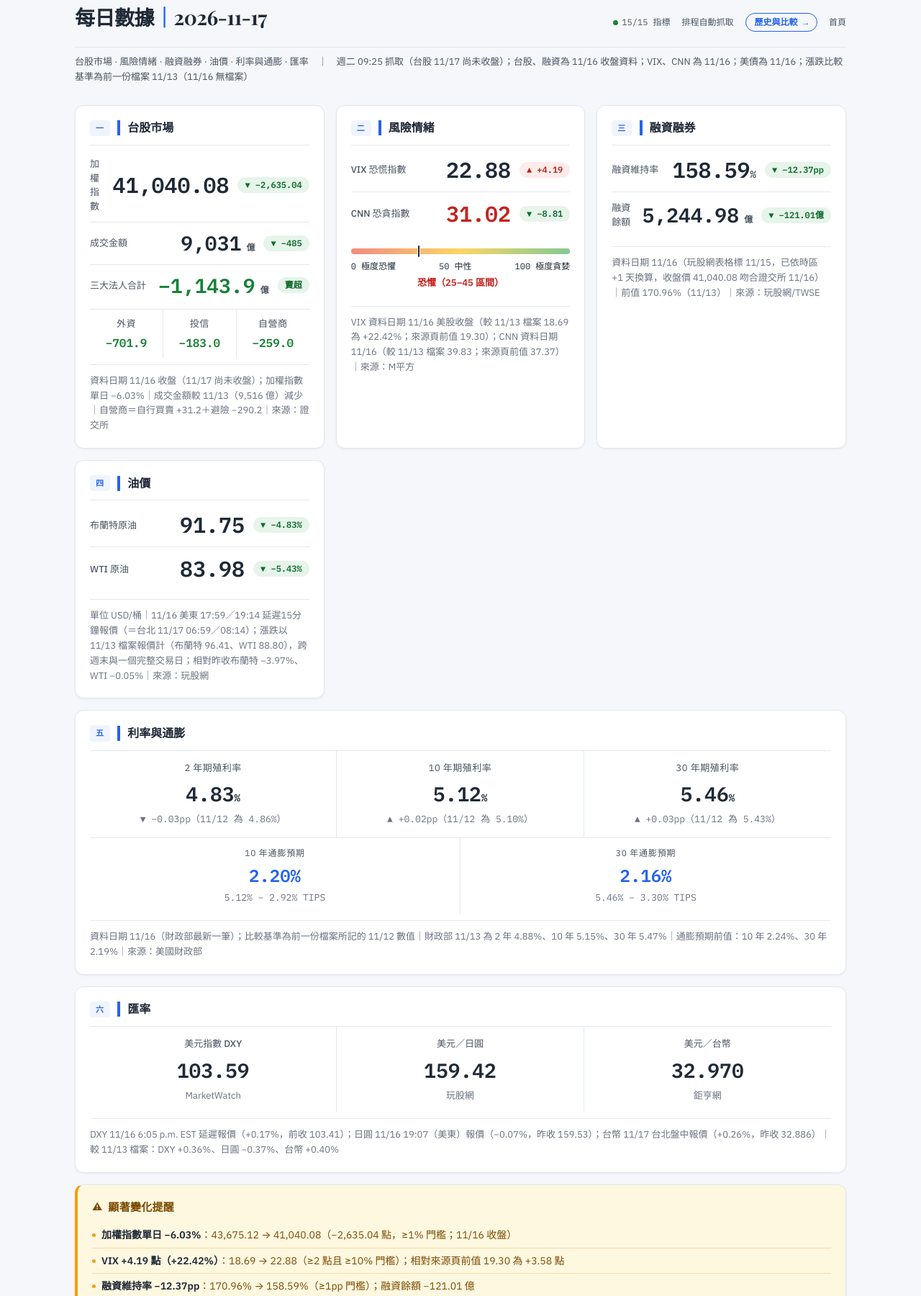
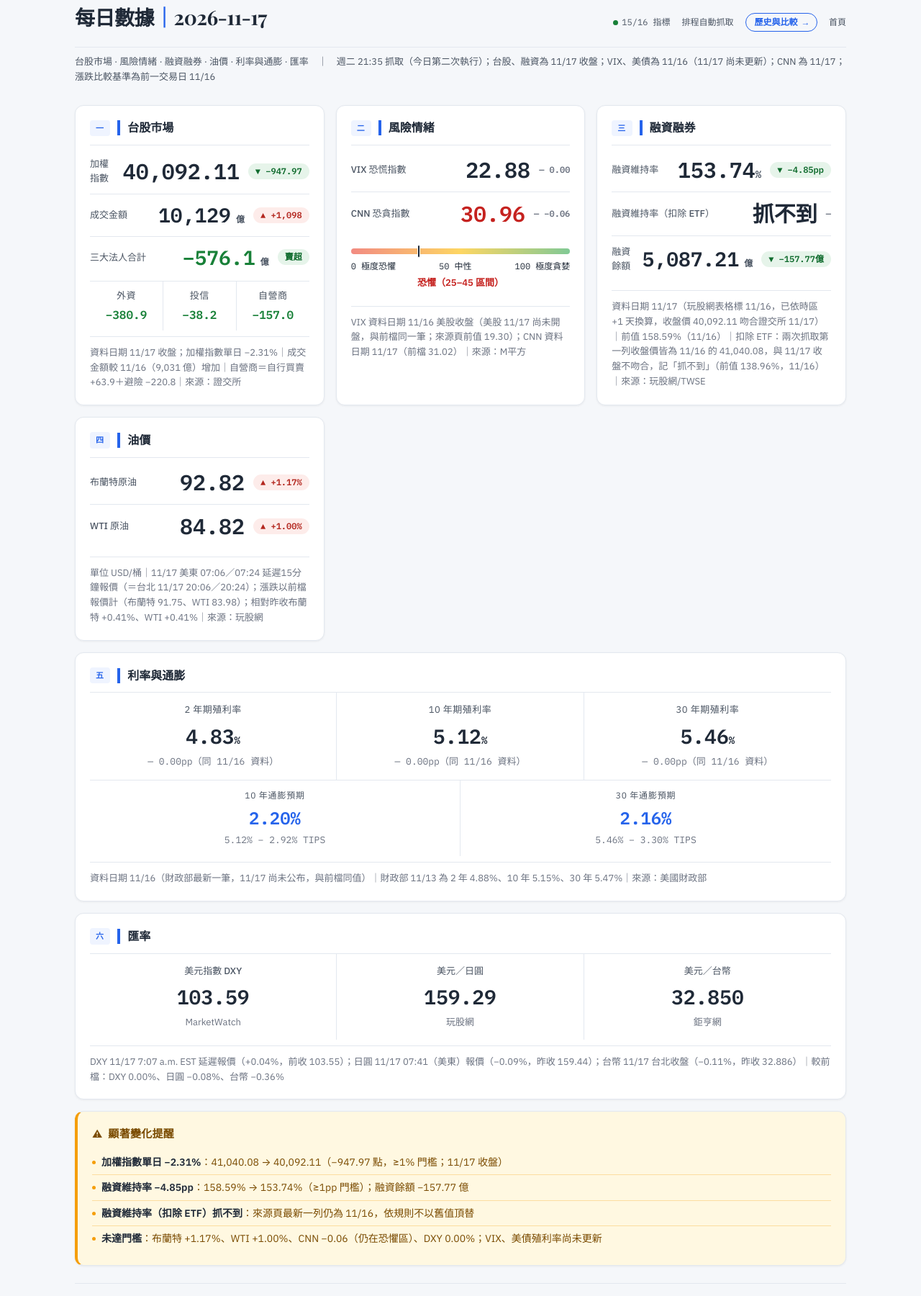
Before and after one commit to LiaoPeiTing/patty-daily-dashboard, a plain HTML site: page macro-dashboard.html in a window 1280 px wide. Shown: the part 29-1829 px from the top of the page at 72% size. Drawn offline with nearby package versions, Linux system fonts and the light colour scheme.

Commit message:
update: 2026-11-17 macro dashboard

```diff
--- a/data/history.json
+++ b/data/history.json
@@ -1,5 +1,5 @@
 [
-{"date": "2026-09-11", "taiex": 46940.0, "turnover": 7507.0, "inst_total": -487.5, "foreign": -383.3, "trust": 33.5, "dealer": -137.6, "vix": 17.84, "cnn": 33.26, "margin_ratio": 189.27, "margin_balance": 5919.0, "brent": 107.96, "wti": 102.41, "y2": 4.56, "y10": 4.95, "y30": 5.37, "be10": 2.4, "be30": 2.32, "dxy": 99.16, "usdjpy": 154.33, "usdtwd": 31.665, "margin_ratio_ex_etf": null, "tw_date": "2026-09-10", "tw_date_src": "inferred"},
+{"date": "2026-09-11", "taiex": 46940.0, "turnover": 7507.0, "inst_total": -487.5, "foreign": -383.3, "trust": 33.5, "dealer": -137.6, "vix": 17.84, "cnn": 33.26, "margin_ratio": 189.27, "margin_balance": 5919.0, "brent": 107.96, "wti": 102.41, "y2": 4.56, "y10": 4.95, "y30": 5.37, "be10": 2.4, "be30": 2.32, "dxy": 99.16, "usdjpy": 154.33, "usdtwd": 31.665, "margin_ratio_ex_etf": null, "tw_date": "2026-09-10", "tw_date_src": "verified"},
 {"date": "2026-09-13", "taiex": 46185.0, "turnover": 7622.0, "inst_total": -1112.6, "foreign": -892.7, "trust": 82.1, "dealer": -302.0, "vix": 15.84, "cnn": 33.34, "margin_ratio": 184.97, "margin_balance": 5879.0, "brent": 104.47, "wti": 99.99, "y2": 4.63, "y10": 4.96, "y30": 5.35, "be10": 2.36, "be30": 2.28, "dxy": 99.1, "usdjpy": 153.52, "usdtwd": 31.638, "margin_ratio_ex_etf": null, "tw_date": "2026-09-11", "tw_date_src": "verified"},
 {"date": "2026-09-14", "taiex": 45863.0, "turnover": 6653.0, "inst_total": -483.6, "foreign": -369.6, "trust": 37.0, "dealer": -150.9, "vix": 15.84, "cnn": 33.34, "margin_ratio": 183.33, "margin_balance": 5839.0, "brent": 108.75, "wti": 103.62, "y2": 4.63, "y10": 4.96, "y30": 5.35, "be10": 2.36, "be30": 2.28, "dxy": 99.61, "usdjpy": 154.89, "usdtwd": 31.688, "margin_ratio_ex_etf": null, "tw_date": "2026-09-14", "tw_date_src": "inferred"},
 {"date": "2026-09-15", "taiex": 45511.0, "turnover": 6347.0, "inst_total": -789.0, "foreign": -627.0, "trust": -19.9, "dealer": -142.1, "vix": 17.1, "cnn": 30.63, "margin_ratio": 180.31, "margin_balance": 5822.0, "brent": 107.31, "wti": 103.29, "y2": 4.67, "y10": 5.0, "y30": 5.36, "be10": 2.38, "be30": 2.29, "dxy": 99.58, "usdjpy": 154.96, "usdtwd": 31.848, "margin_ratio_ex_etf": null, "tw_date": "2026-09-15", "tw_date_src": "inferred"},
@@ -36,5 +36,6 @@
 {"date": "2026-11-10", "taiex": 42711.92, "turnover": 10340.0, "inst_total": -117.6, "foreign": -341.2, "trust": 398.9, "dealer": -175.4, "vix": 19.92, "cnn": 31.69, "margin_ratio": 168.2, "margin_balance": 5366.79, "brent": 90.43, "wti": 85.41, "y2": 4.56, "y10": 4.88, "y30": 5.26, "be10": 2.22, "be30": 2.18, "dxy": 101.77, "usdjpy": 158.24, "usdtwd": 32.865, "margin_ratio_ex_etf": 145.32, "tw_date": "2026-11-10", "tw_date_src": "verified"},
 {"date": "2026-11-12", "taiex": 43091.87, "turnover": 10568.0, "inst_total": 53.4, "foreign": -6.8, "trust": 125.7, "dealer": -65.4, "vix": 17.48, "cnn": 36.97, "margin_ratio": 167.5, "margin_balance": 5334.75, "brent": 91.96, "wti": 85.76, "y2": 4.73, "y10": 4.98, "y30": 5.35, "be10": 2.2, "be30": 2.18, "dxy": 102.93, "usdjpy": 159.62, "usdtwd": 32.889, "margin_ratio_ex_etf": 146.22, "tw_date": "2026-11-12", "tw_date_src": "verified"},
 {"date": "2026-11-13", "taiex": 43675.12, "turnover": 9516.0, "inst_total": 452.7, "foreign": 288.4, "trust": 95.4, "dealer": 68.9, "vix": 18.69, "cnn": 39.83, "margin_ratio": 170.96, "margin_balance": 5365.99, "brent": 96.41, "wti": 88.8, "y2": 4.86, "y10": 5.1, "y30": 5.43, "be10": 2.24, "be30": 2.19, "dxy": 103.22, "usdjpy": 160.02, "usdtwd": 32.838, "margin_ratio_ex_etf": 149.75, "tw_date": "2026-11-13", "tw_date_src": "verified"},
-{"date": "2026-11-17", "taiex": 41040.08, "turnover": 9031.0, "inst_total": -1143.9, "foreign": -701.9, "trust": -183.0, "dealer": -259.0, "vix": 22.88, "cnn": 31.02, "margin_ratio": 158.59, "margin_balance": 5244.98, "brent": 91.75, "wti": 83.98, "y2": 4.83, "y10": 5.12, "y30": 5.46, "be10": 2.2, "be30": 2.16, "dxy": 103.59, "usdjpy": 159.42, "usdtwd": 32.97, "margin_ratio_ex_etf": 138.96, "tw_date": "2026-11-16", "tw_date_src": "verified"}
+{"date": "2026-11-17", "taiex": 41040.08, "turnover": 9031.0, "inst_total": -1143.9, "foreign": -701.9, "trust": -183.0, "dealer": -259.0, "vix": 22.88, "cnn": 31.02, "margin_ratio": 158.59, "margin_balance": 5244.98, "brent": 91.75, "wti": 83.98, "y2": 4.83, "y10": 5.12, "y30": 5.46, "be10": 2.2, "be30": 2.16, "dxy": 103.59, "usdjpy": 159.42, "usdtwd": 32.97, "margin_ratio_ex_etf": 138.96, "tw_date": "2026-11-16", "tw_date_src": "verified"},
+{"date": "2026-11-17", "taiex": 40092.11, "turnover": 10129, "inst_total": -576.1, "foreign": -380.9, "trust": -38.2, "dealer": -157, "vix": 22.88, "cnn": 30.96, "margin_ratio": 153.74, "margin_balance": 5087.21, "brent": 92.82, "wti": 84.82, "y2": 4.83, "y10": 5.12, "y30": 5.46, "be10": 2.2, "be30": 2.16, "dxy": 103.59, "usdjpy": 159.29, "usdtwd": 32.85, "margin_ratio_ex_etf": null, "tw_date": "2026-11-17", "tw_date_src": "verified"}
 ]
--- a/macro-dashboard.html
+++ b/macro-dashboard.html
@@ -529,85 +529,87 @@ body {
   <div class="header">
     <h1>每日數據<span>｜</span>2026-11-17</h1>
     <div class="header-meta">
-      <span><span class="status-dot"></span>15/15 指標</span>
+      <span><span class="status-dot"></span>15/16 指標</span>
       <span>排程自動抓取</span>
       <a href="history.html" style="color:var(--accent);font-weight:600;text-decoration:none;border:1px solid var(--accent);border-radius:999px;padding:3px 12px">歷史與比較 →</a>
       <a href="index.html" style="color:var(--text-sub);text-decoration:none">首頁</a>
     </div>
   </div>
-  <p class="subtitle">台股市場 · 風險情緒 · 融資融券 · 油價 · 利率與通膨 · 匯率　｜　週二 09:25 抓取（台股 11/17 尚未收盤）；台股、融資為 11/16 收盤資料；VIX、CNN 為 11/16；美債為 11/16；漲跌比較基準為前一份檔案 11/13（11/16 無檔案）</p>
+  <p class="subtitle">台股市場 · 風險情緒 · 融資融券 · 油價 · 利率與通膨 · 匯率　｜　週二 21:35 抓取（今日第二次執行）；台股、融資為 11/17 收盤；VIX、美債為 11/16（11/17 尚未更新）；CNN 為 11/17；漲跌比較基準為前一交易日 11/16</p>
 
   <div class="grid">
 
     <div class="card">
       <div class="card-header"><span class="section-tag">一</span><span class="card-title">台股市場</span></div>
       <div class="card-body">
-        <div class="indicator"><span class="ind-label">加權指數</span><span class="ind-value large">41,040.08</span><span class="ind-change down">▼ −2,635.04</span></div>
-        <div class="indicator"><span class="ind-label">成交金額</span><span class="ind-value">9,031<span style="font-size:12px;color:var(--text-sub)"> 億</span></span><span class="ind-change down">▼ −485</span></div>
-        <div class="indicator"><span class="ind-label">三大法人合計</span><span class="ind-value" style="color:var(--down)">−1,143.9<span style="font-size:12px;color:var(--text-sub)"> 億</span></span><span class="ind-change down">賣超</span></div>
+        <div class="indicator"><span class="ind-label">加權指數</span><span class="ind-value large">40,092.11</span><span class="ind-change down">▼ −947.97</span></div>
+        <div class="indicator"><span class="ind-label">成交金額</span><span class="ind-value">10,129<span style="font-size:12px;color:var(--text-sub)"> 億</span></span><span class="ind-change up">▲ +1,098</span></div>
+        <div class="indicator"><span class="ind-label">三大法人合計</span><span class="ind-value" style="color:var(--down)">−576.1<span style="font-size:12px;color:var(--text-sub)"> 億</span></span><span class="ind-change down">賣超</span></div>
       </div>
       <div class="inst-breakdown">
-        <div class="inst-item"><div class="inst-name">外資</div><div class="inst-val neg">−701.9</div></div>
-        <div class="inst-item"><div class="inst-name">投信</div><div class="inst-val neg">−183.0</div></div>
-        <div class="inst-item"><div class="inst-name">自營商</div><div class="inst-val neg">−259.0</div></div>
+        <div class="inst-item"><div class="inst-name">外資</div><div class="inst-val neg">−380.9</div></div>
+        <div class="inst-item"><div class="inst-name">投信</div><div class="inst-val neg">−38.2</div></div>
+        <div class="inst-item"><div class="inst-name">自營商</div><div class="inst-val neg">−157.0</div></div>
       </div>
-      <div class="margin-note">資料日期 11/16 收盤（11/17 尚未收盤）；加權指數單日 −6.03%｜成交金額較 11/13（9,516 億）減少｜自營商＝自行買賣 +31.2＋避險 −290.2｜來源：證交所</div>
+      <div class="margin-note">資料日期 11/17 收盤；加權指數單日 −2.31%｜成交金額較 11/16（9,031 億）增加｜自營商＝自行買賣 +63.9＋避險 −220.8｜來源：證交所</div>
     </div>
 
     <div class="card">
       <div class="card-header"><span class="section-tag">二</span><span class="card-title">風險情緒</span></div>
       <div class="card-body">
-        <div class="indicator"><span class="ind-label">VIX 恐慌指數</span><span class="ind-value large">22.88</span><span class="ind-change up">▲ +4.19</span></div>
-        <div class="indicator" style="border-top: 1px solid var(--border);"><span class="ind-label">CNN 恐貪指數</span><span class="ind-value large" style="color:var(--fear)">31.02</span><span class="ind-change down">▼ −8.81</span></div>
+        <div class="indicator"><span class="ind-label">VIX 恐慌指數</span><span class="ind-value large">22.88</span><span class="ind-change flat">— 0.00</span></div>
+        <div class="indicator" style="border-top: 1px solid var(--border);"><span class="ind-label">CNN 恐貪指數</span><span class="ind-value large" style="color:var(--fear)">30.96</span><span class="ind-change flat">— −0.06</span></div>
       </div>
       <div class="gauge-container">
-        <div class="gauge-bar"><div class="gauge-marker" style="left: 31.02%"></div></div>
+        <div class="gauge-bar"><div class="gauge-marker" style="left: 30.96%"></div></div>
         <div class="gauge-labels"><span>0 極度恐懼</span><span>50 中性</span><span>100 極度貪婪</span></div>
         <div class="gauge-zone" style="color:var(--fear)">恐懼（25–45 區間）</div>
       </div>
-      <div class="margin-note">VIX 資料日期 11/16 美股收盤（較 11/13 檔案 18.69 為 +22.42%；來源頁前值 19.30）；CNN 資料日期 11/16（較 11/13 檔案 39.83；來源頁前值 37.37）｜來源：M平方</div>
+      <div class="margin-note">VIX 資料日期 11/16 美股收盤（美股 11/17 尚未開盤，與前檔同一筆；來源頁前值 19.30）；CNN 資料日期 11/17（前檔 31.02）｜來源：M平方</div>
     </div>
 
     <div class="card">
       <div class="card-header"><span class="section-tag">三</span><span class="card-title">融資融券</span></div>
       <div class="card-body">
-        <div class="indicator"><span class="ind-label">融資維持率</span><span class="ind-value large">158.59<span style="font-size:14px">%</span></span><span class="ind-change down">▼ −12.37pp</span></div>
-        <div class="indicator"><span class="ind-label">融資餘額</span><span class="ind-value">5,244.98<span style="font-size:12px;color:var(--text-sub)"> 億</span></span><span class="ind-change down">▼ −121.01億</span></div>
+        <div class="indicator"><span class="ind-label">融資維持率</span><span class="ind-value large">153.74<span style="font-size:14px">%</span></span><span class="ind-change down">▼ −4.85pp</span></div>
+        <!-- 扣除 ETF 這一列：抓不到時，數值改顯示「抓不到」（不帶 %），漲跌膠囊改成 <span class="ind-change flat">—</span>；規則見 SOP 3-4 -->
+        <div class="indicator"><span class="ind-label">融資維持率（扣除 ETF）</span><span class="ind-value large">抓不到</span><span class="ind-change flat">—</span></div>
+        <div class="indicator"><span class="ind-label">融資餘額</span><span class="ind-value">5,087.21<span style="font-size:12px;color:var(--text-sub)"> 億</span></span><span class="ind-change down">▼ −157.77億</span></div>
       </div>
-      <div class="margin-note">資料日期 11/16（玩股網表格標 11/15，已依時區 +1 天換算，收盤價 41,040.08 吻合證交所 11/16）｜前值 170.96%（11/13）｜來源：玩股網/TWSE</div>
+      <div class="margin-note">資料日期 11/17（玩股網表格標 11/16，已依時區 +1 天換算，收盤價 40,092.11 吻合證交所 11/17）｜前值 158.59%（11/16）｜扣除 ETF：兩次抓取第一列收盤價皆為 11/16 的 41,040.08，與 11/17 收盤不吻合，記「抓不到」（前值 138.96%，11/16）｜來源：玩股網/TWSE</div>
     </div>
 
     <div class="card">
       <div class="card-header"><span class="section-tag">四</span><span class="card-title">油價</span></div>
       <div class="card-body">
-        <div class="indicator"><span class="ind-label">布蘭特原油</span><span class="ind-value large">91.75</span><span class="ind-change down">▼ −4.83%</span></div>
-        <div class="indicator"><span class="ind-label">WTI 原油</span><span class="ind-value large">83.98</span><span class="ind-change down">▼ −5.43%</span></div>
+        <div class="indicator"><span class="ind-label">布蘭特原油</span><span class="ind-value large">92.82</span><span class="ind-change up">▲ +1.17%</span></div>
+        <div class="indicator"><span class="ind-label">WTI 原油</span><span class="ind-value large">84.82</span><span class="ind-change up">▲ +1.00%</span></div>
       </div>
-      <div class="margin-note">單位 USD/桶｜11/16 美東 17:59／19:14 延遲15分鐘報價（＝台北 11/17 06:59／08:14）；漲跌以 11/13 檔案報價計（布蘭特 96.41、WTI 88.80），跨週末與一個完整交易日；相對昨收布蘭特 −3.97%、WTI −0.05%｜來源：玩股網</div>
+      <div class="margin-note">單位 USD/桶｜11/17 美東 07:06／07:24 延遲15分鐘報價（＝台北 11/17 20:06／20:24）；漲跌以前檔報價計（布蘭特 91.75、WTI 83.98）；相對昨收布蘭特 +0.41%、WTI +0.41%｜來源：玩股網</div>
     </div>
 
     <div class="card full">
       <div class="card-header"><span class="section-tag">五</span><span class="card-title">利率與通膨</span></div>
       <div class="rate-row">
-        <div class="rate-cell"><div class="rate-label">2 年期殖利率</div><div class="rate-value">4.83<span style="font-size:14px">%</span></div><div class="rate-sub">▼ −0.03pp（11/12 為 4.86%）</div></div>
-        <div class="rate-cell"><div class="rate-label">10 年期殖利率</div><div class="rate-value">5.12<span style="font-size:14px">%</span></div><div class="rate-sub">▲ +0.02pp（11/12 為 5.10%）</div></div>
-        <div class="rate-cell"><div class="rate-label">30 年期殖利率</div><div class="rate-value">5.46<span style="font-size:14px">%</span></div><div class="rate-sub">▲ +0.03pp（11/12 為 5.43%）</div></div>
+        <div class="rate-cell"><div class="rate-label">2 年期殖利率</div><div class="rate-value">4.83<span style="font-size:14px">%</span></div><div class="rate-sub">— 0.00pp（同 11/16 資料）</div></div>
+        <div class="rate-cell"><div class="rate-label">10 年期殖利率</div><div class="rate-value">5.12<span style="font-size:14px">%</span></div><div class="rate-sub">— 0.00pp（同 11/16 資料）</div></div>
+        <div class="rate-cell"><div class="rate-label">30 年期殖利率</div><div class="rate-value">5.46<span style="font-size:14px">%</span></div><div class="rate-sub">— 0.00pp（同 11/16 資料）</div></div>
       </div>
       <div class="inflation-row">
         <div class="inflation-cell"><div class="inflation-label">10 年通膨預期</div><div class="inflation-value">2.20%</div><div class="inflation-formula">5.12% − 2.92% TIPS</div></div>
         <div class="inflation-cell"><div class="inflation-label">30 年通膨預期</div><div class="inflation-value">2.16%</div><div class="inflation-formula">5.46% − 3.30% TIPS</div></div>
       </div>
-      <div class="margin-note">資料日期 11/16（財政部最新一筆）；比較基準為前一份檔案所記的 11/12 數值｜財政部 11/13 為 2 年 4.88%、10 年 5.15%、30 年 5.47%｜通膨預期前值：10 年 2.24%、30 年 2.19%｜來源：美國財政部</div>
+      <div class="margin-note">資料日期 11/16（財政部最新一筆，11/17 尚未公布，與前檔同值）｜財政部 11/13 為 2 年 4.88%、10 年 5.15%、30 年 5.47%｜來源：美國財政部</div>
     </div>
 
     <div class="card full">
       <div class="card-header"><span class="section-tag">六</span><span class="card-title">匯率</span></div>
       <div class="fx-row">
         <div class="fx-cell"><div class="fx-label">美元指數 DXY</div><div class="fx-value">103.59</div><div class="fx-source">MarketWatch</div></div>
-        <div class="fx-cell"><div class="fx-label">美元／日圓</div><div class="fx-value">159.42</div><div class="fx-source">玩股網</div></div>
-        <div class="fx-cell"><div class="fx-label">美元／台幣</div><div class="fx-value">32.970</div><div class="fx-source">鉅亨網</div></div>
+        <div class="fx-cell"><div class="fx-label">美元／日圓</div><div class="fx-value">159.29</div><div class="fx-source">玩股網</div></div>
+        <div class="fx-cell"><div class="fx-label">美元／台幣</div><div class="fx-value">32.850</div><div class="fx-source">鉅亨網</div></div>
       </div>
-      <div class="margin-note">DXY 11/16 6:05 p.m. EST 延遲報價（+0.17%，前收 103.41）；日圓 11/16 19:07（美東）報價（−0.07%，昨收 159.53）；台幣 11/17 台北盤中報價（+0.26%，昨收 32.886）｜較 11/13 檔案：DXY +0.36%、日圓 −0.37%、台幣 +0.40%</div>
+      <div class="margin-note">DXY 11/17 7:07 a.m. EST 延遲報價（+0.04%，前收 103.55）；日圓 11/17 07:41（美東）報價（−0.09%，昨收 159.44）；台幣 11/17 台北收盤（−0.11%，昨收 32.886）｜較前檔：DXY 0.00%、日圓 −0.08%、台幣 −0.36%</div>
     </div>
 
   </div>
@@ -615,12 +617,10 @@ body {
   <div class="alert-section">
     <div class="alert-header"><span class="alert-icon">⚠</span><span class="alert-title">顯著變化提醒</span></div>
     <div class="alert-body">
-      <div class="alert-item"><span class="alert-bullet"></span><span><strong style="color:var(--text-main)">加權指數單日 −6.03%</strong>：43,675.12 → 41,040.08（−2,635.04 點，≥1% 門檻；11/16 收盤）</span></div>
-      <div class="alert-item"><span class="alert-bullet"></span><span><strong style="color:var(--text-main)">VIX +4.19 點（+22.42%）</strong>：18.69 → 22.88（≥2 點且 ≥10% 門檻）；相對來源頁前值 19.30 為 +3.58 點</span></div>
-      <div class="alert-item"><span class="alert-bullet"></span><span><strong style="color:var(--text-main)">融資維持率 −12.37pp</strong>：170.96% → 158.59%（≥1pp 門檻）；融資餘額 −121.01 億</span></div>
-      <div class="alert-item"><span class="alert-bullet"></span><span><strong style="color:var(--text-main)">油價 ≥2%</strong>：布蘭特 −4.83%（96.41 → 91.75）、WTI −5.43%（88.80 → 83.98）；比較的是 11/13 晚間報價與 11/17 早晨報價，相對昨收為 −3.97%、−0.05%</span></div>
-      <div class="alert-item"><span class="alert-bullet"></span><span><strong style="color:var(--text-main)">2 年期殖利率</strong>：相對財政部 11/13（4.88%）為 −0.05pp，剛好達門檻；相對前一份檔案（11/12 的 4.86%）為 −0.03pp，未達門檻</span></div>
-      <div class="alert-item"><span class="alert-bullet"></span><span><strong style="color:var(--text-main)">未達門檻</strong>：CNN −8.81 未跨區間（仍在恐懼區）、10 年殖利率 +0.02pp、DXY +0.36%</span></div>
+      <div class="alert-item"><span class="alert-bullet"></span><span><strong style="color:var(--text-main)">加權指數單日 −2.31%</strong>：41,040.08 → 40,092.11（−947.97 點，≥1% 門檻；11/17 收盤）</span></div>
+      <div class="alert-item"><span class="alert-bullet"></span><span><strong style="color:var(--text-main)">融資維持率 −4.85pp</strong>：158.59% → 153.74%（≥1pp 門檻）；融資餘額 −157.77 億</span></div>
+      <div class="alert-item"><span class="alert-bullet"></span><span><strong style="color:var(--text-main)">融資維持率（扣除 ETF）抓不到</strong>：來源頁最新一列仍為 11/16，依規則不以舊值頂替</span></div>
+      <div class="alert-item"><span class="alert-bullet"></span><span><strong style="color:var(--text-main)">未達門檻</strong>：布蘭特 +1.17%、WTI +1.00%、CNN −0.06（仍在恐懼區）、DXY 0.00%；VIX、美債殖利率尚未更新</span></div>
     </div>
   </div>
 
```
